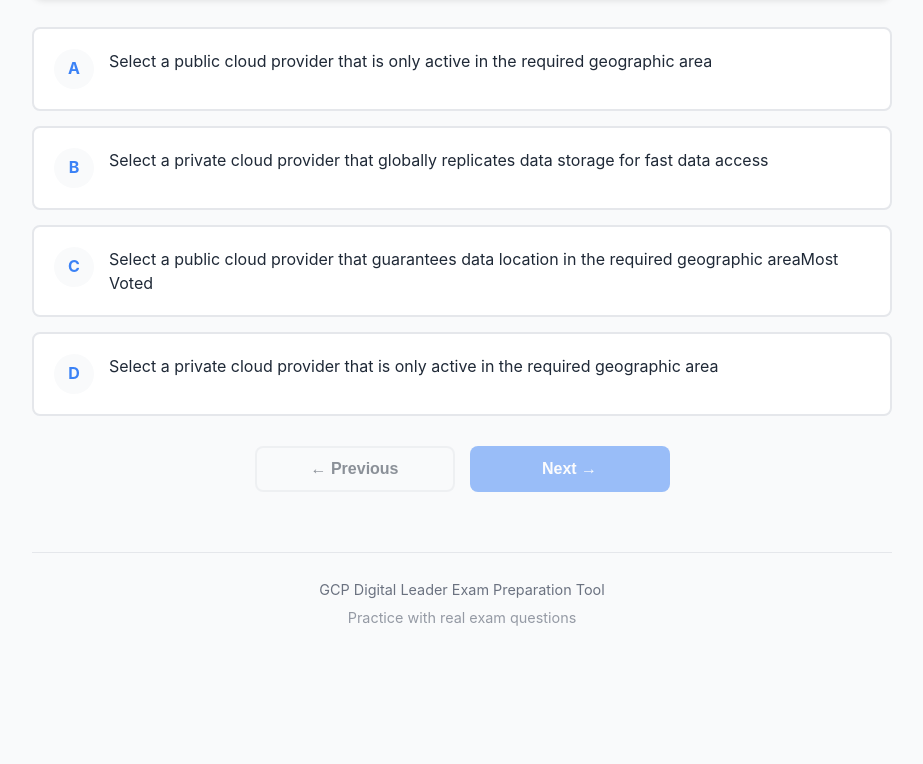
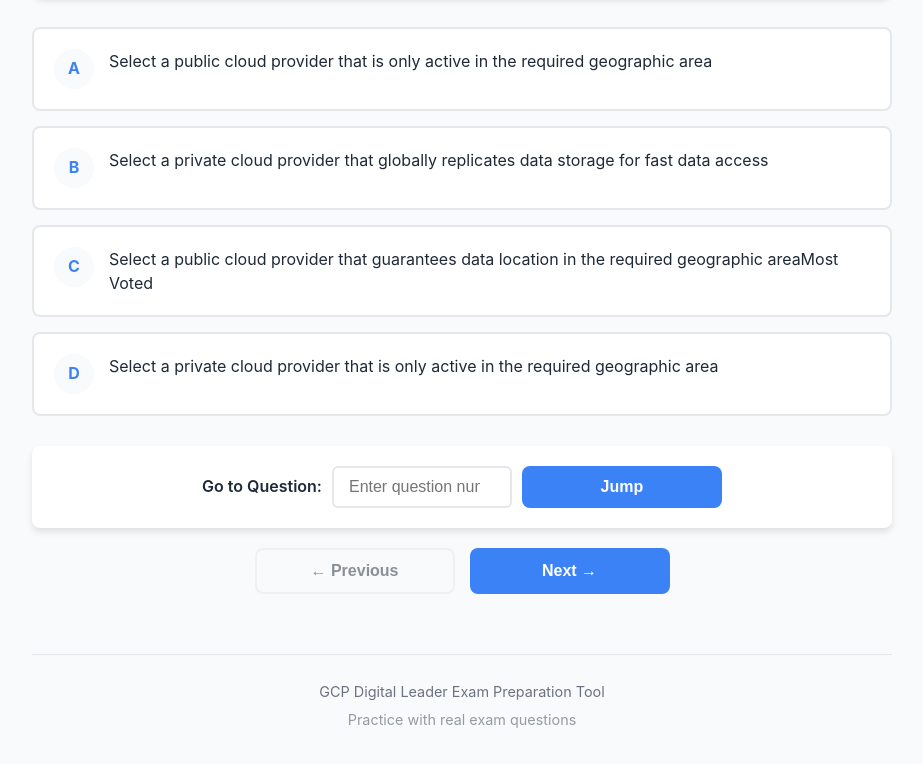
Before and after one commit to kamkoum04/cloud-digital-leader-quiz, a plain HTML site: page index.html in a window 1280 px wide. Shown: the part 688-1452 px from the top of the page, without its empty margins (178-1101 px from the left). Before the commit the page ends 1362 px from the top, so only its background shows below. Drawn offline with Linux system fonts and the light colour scheme.

Commit message:
Add free navigation and question jump feature

```diff
--- a/app.js
+++ b/app.js
@@ -174,27 +174,17 @@ function updateNavigationButtons() {
     const nextButton = document.getElementById('nextButton');
 
     prevButton.disabled = currentQuestionIndex === 0;
+    nextButton.disabled = currentQuestionIndex === questions.length - 1;
 
-    // Enable next button if current question is answered
-    if (answered.has(currentQuestionIndex)) {
-        nextButton.disabled = false;
-        if (currentQuestionIndex === questions.length - 1) {
-            nextButton.textContent = 'View Results →';
-        } else {
-            nextButton.textContent = 'Next →';
-        }
+    if (currentQuestionIndex === questions.length - 1) {
+        nextButton.textContent = 'View Results →';
     } else {
-        nextButton.disabled = true;
         nextButton.textContent = 'Next →';
     }
 }
 
 // Navigate to next question
 function nextQuestion() {
-    if (!answered.has(currentQuestionIndex)) {
-        return;
-    }
-
     if (currentQuestionIndex < questions.length - 1) {
         currentQuestionIndex++;
         displayQuestion();
@@ -211,6 +201,22 @@ function previousQuestion() {
         displayQuestion();
         window.scrollTo({ top: 0, behavior: 'smooth' });
     }
+}
+
+// Jump to a specific question
+function jumpToQuestion() {
+    const input = document.getElementById('questionJumpInput');
+    const questionNum = parseInt(input.value);
+
+    if (isNaN(questionNum) || questionNum < 1 || questionNum > questions.length) {
+        alert(`Please enter a number between 1 and ${questions.length}`);
+        return;
+    }
+
+    currentQuestionIndex = questionNum - 1;
+    displayQuestion();
+    window.scrollTo({ top: 0, behavior: 'smooth' });
+    input.value = '';
 }
 
 // Show results screen
--- a/index.html
+++ b/index.html
@@ -62,6 +62,21 @@
                     <span id="feedbackText"></span>
                 </div>
 
+                <!-- Question Jump -->
+                <div class="jump-section">
+                    <div class="jump-container">
+                        <label for="questionJumpInput">Go to Question:</label>
+                        <input
+                            type="number"
+                            id="questionJumpInput"
+                            placeholder="Enter question number"
+                            min="1"
+                            onkeypress="if(event.key === 'Enter') jumpToQuestion()"
+                        >
+                        <button class="btn btn-jump" onclick="jumpToQuestion()">Jump</button>
+                    </div>
+                </div>
+
                 <!-- Navigation Buttons -->
                 <section class="navigation-buttons">
                     <button id="prevButton" class="btn btn-secondary" onclick="previousQuestion()">
--- a/styles.css
+++ b/styles.css
@@ -319,6 +319,67 @@ body {
     margin-bottom: 20px;
 }
 
+/* Question Jump Section */
+.jump-section {
+    background: var(--card-bg);
+    padding: 20px;
+    border-radius: 8px;
+    box-shadow: var(--shadow);
+    margin-bottom: 20px;
+}
+
+.jump-container {
+    display: flex;
+    gap: 10px;
+    align-items: center;
+    justify-content: center;
+    flex-wrap: wrap;
+}
+
+.jump-container label {
+    font-weight: 600;
+    color: var(--text-primary);
+    white-space: nowrap;
+}
+
+.jump-container input {
+    padding: 10px 15px;
+    border: 2px solid var(--border-color);
+    border-radius: 6px;
+    font-size: 1rem;
+    width: 180px;
+    transition: border-color 0.3s ease;
+}
+
+.jump-container input:focus {
+    outline: none;
+    border-color: var(--accent-color);
+    box-shadow: 0 0 0 3px rgba(59, 130, 246, 0.1);
+}
+
+.btn-jump {
+    padding: 10px 20px;
+    font-size: 0.95rem;
+    font-weight: 600;
+    background-color: var(--accent-color);
+    color: white;
+    border: none;
+    border-radius: 6px;
+    cursor: pointer;
+    transition: all 0.3s ease;
+    white-space: nowrap;
+}
+
+.btn-jump:hover {
+    background-color: var(--accent-hover);
+    transform: translateY(-2px);
+    box-shadow: var(--shadow);
+}
+
+.btn-jump:active {
+    transform: translateY(0);
+}
+
 .btn {
     padding: 12px 30px;
     font-size: 1rem;
@@ -470,6 +531,19 @@ body {
         font-size: 0.95rem;
     }
 
+    .jump-container {
+        flex-direction: column;
+        gap: 10px;
+    }
+
+    .jump-container input {
+        width: 100%;
+    }
+
+    .btn-jump {
+        width: 100%;
+    }
+
     .navigation-buttons {
         flex-direction: column;
     }
```
